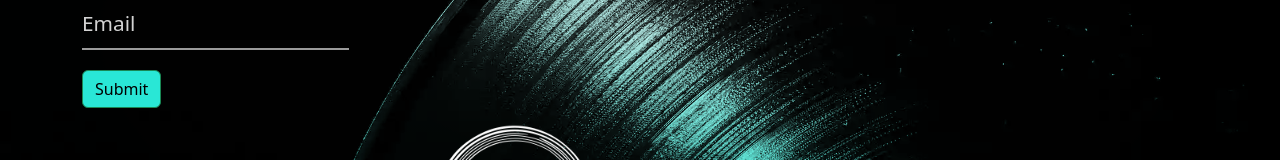
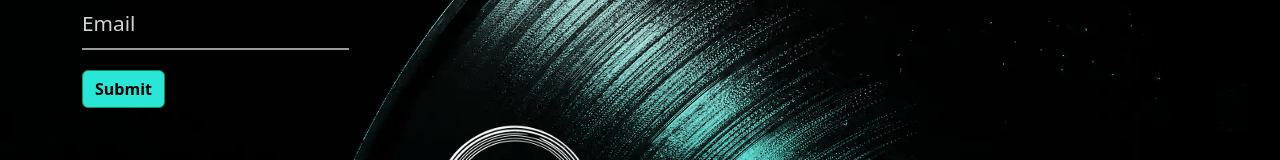
Before and after one commit to silviu-cpu/sogno-upgrade, a Next.js app: page / in a window 1280 px wide. Shown: the part 395-555 px from the top of the page. Built offline with nearby package versions, Linux system fonts and the light colour scheme.

Commit message:
Confetti added

```diff
--- a/package.json
+++ b/package.json
@@ -21,6 +21,7 @@
     "firebase": "^9.15.0",
     "font-awesome": "^4.7.0",
     "framer-motion": "^8.2.4",
+    "js-confetti": "^0.11.0",
     "next": "^13.0.6",
     "react": "^18.2.0",
     "react-bootstrap": "^2.7.0",
--- a/pages/index.tsx
+++ b/pages/index.tsx
@@ -12,6 +12,8 @@ import "firebase/firestore";
 import { collection, addDoc } from 'firebase/firestore';
 import { serverTimestamp } from 'firebase/firestore'
 import { setMaxListeners } from 'events'
+import JSConfetti from 'js-confetti'
+
 
 export default function Home() {
   const [input, setInput] = useState("");
@@ -21,7 +23,8 @@ export default function Home() {
   const submitHandler = (e) => {
     e.preventDefault();
     if(input) {
-
+      const jsConfetti = new JSConfetti();
+      jsConfetti.addConfetti();
       //firebase add
        addDoc(collection(db,"emails") , {
         email:input,
--- a/styles/events.scss
+++ b/styles/events.scss
@@ -158,9 +158,11 @@
 .btn-success {
   background-color:  $secondary !important;
   color: #000;
+  font-weight: bold;
 
   &:hover {
     color: #fff;
     transition: 0.4 ease-in;
+    font-weight: bold;
   }
 }
```
Also changed, not shown: 1 other file (tests, documents, lock files or other folders).
